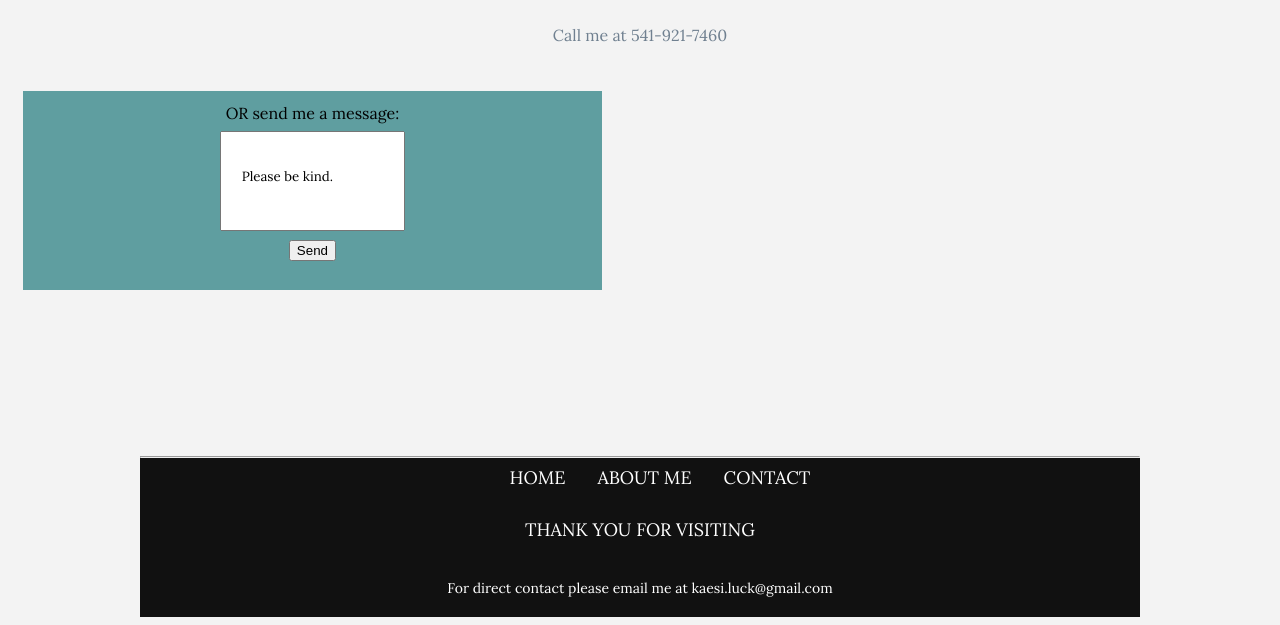
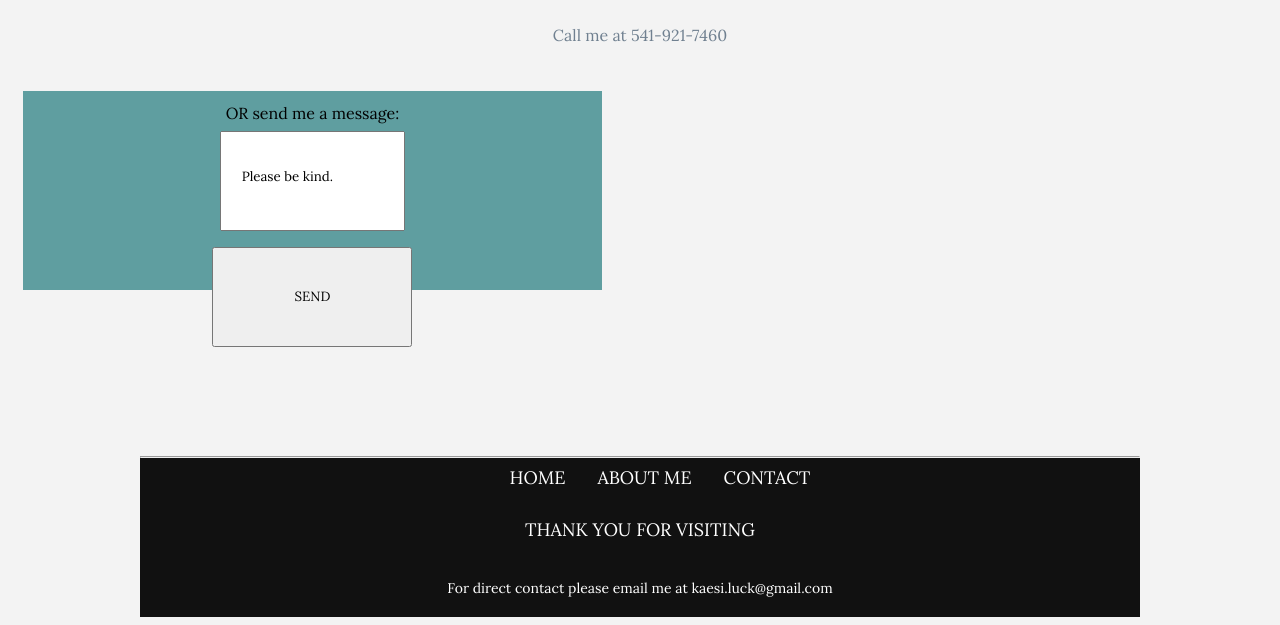
Before and after one commit to kaesiluck/kaesiluck.github.io, a PHP site: page /contactMe.html in a window 1280 px wide. Shown: the part 836-1461 px from the top of the page. Run offline with PHP 8.4, Linux system fonts and the light colour scheme.

Commit message:
Update style.css

```diff
--- a/style.css
+++ b/style.css
@@ -691,3 +691,12 @@ div.contact-main input[type = text] {
   margin: 8px 0;
   box-sizing: border-box;
 }
+
+div.contact-main input[type = submit] {
+  font-family: Lora;
+  width: 200px;
+  height: 100px;
+  padding: 12px 20px 12px 20px;
+  margin: 8px 0;
+  text-transform: uppercase;
+}
```
